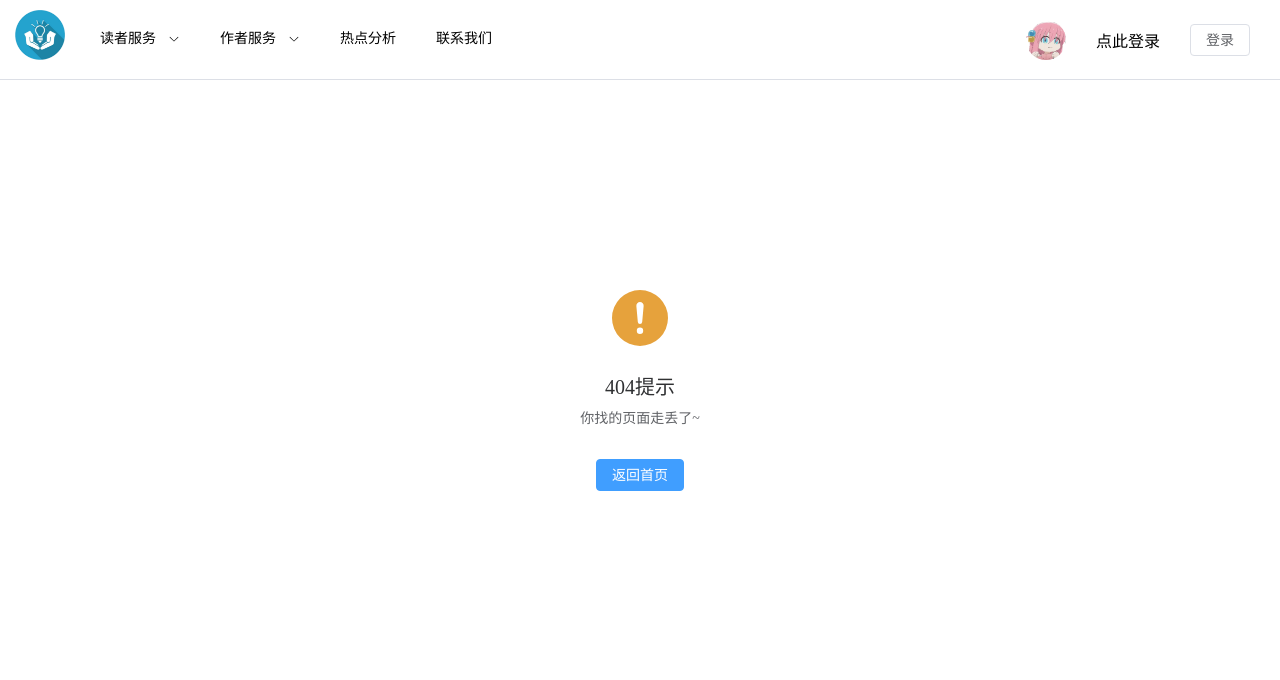
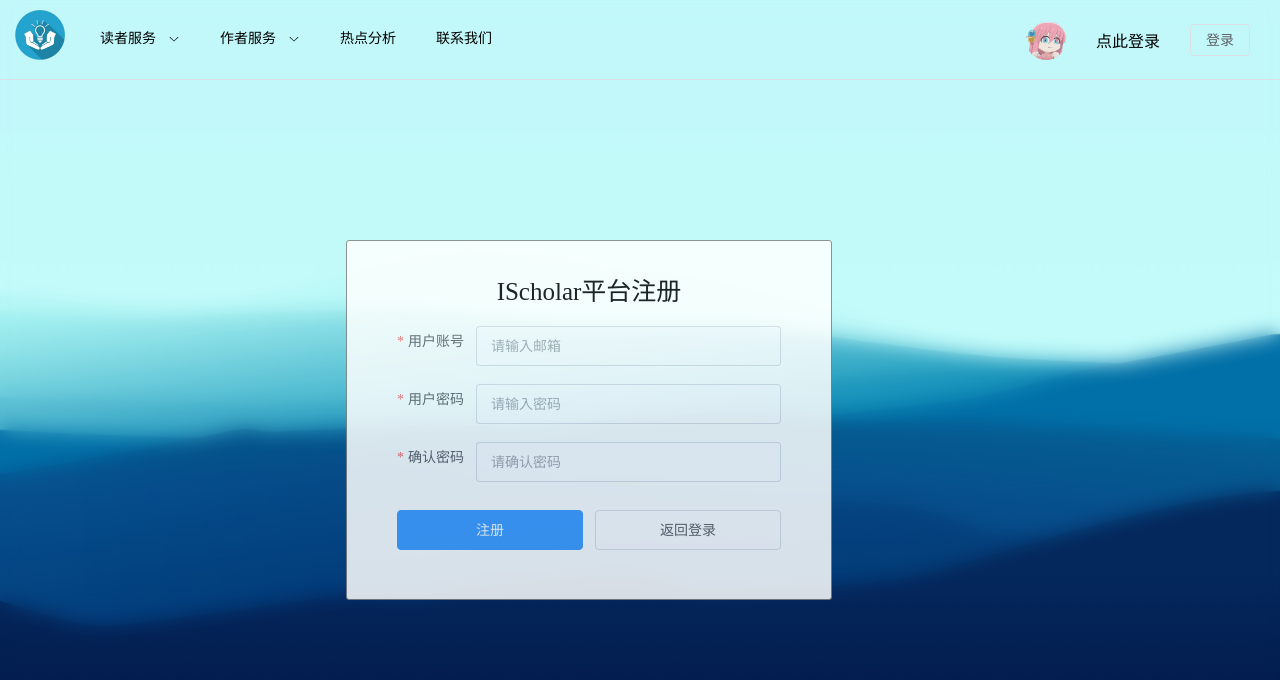
Before and after one commit to Sixiang-Wang/AllPaperEngine-WebApplication, a Vue app: page /register in a window 1280 px wide. Shown: the top 680 px of the page. Built offline with nearby package versions, Linux system fonts and the light colour scheme.

Commit message:
注册界面
增加注册界面

```diff
--- a/src/App.vue
+++ b/src/App.vue
@@ -7,16 +7,20 @@ const route = useRoute();
 
 const isSpecificRoute = computed(() => {
   // 根据需要替换成你的特定路由
-  return route.path === '/main'||route.path === '/login';
+  return route.path === '/main'||route.path === '/login'||route.path === '/register';
 });
 const isLogin = computed(()=> {
   return route.path === '/login';
+})
+const isRegister = computed(()=> {
+  return route.path === '/register';
 })
 </script>
 
 <template>
   <div :class="['common-layout', { background: isSpecificRoute}]" style="margin:0;padding: 0;">
     <div v-if="isLogin" class="backgroundBlur"></div>
+    <div v-if="isRegister" class="backgroundBlur"></div>
     <el-container style="margin:0;padding: 0;z-index: 1">
       <el-header height="80px" style="margin:0;padding: 0;">
         <Header/>
--- a/src/css/basic.css
+++ b/src/css/basic.css
@@ -42,3 +42,17 @@
     z-index: 0; /* 确保模糊背景位于内容后面，但在容器之下 */
     opacity: 0.89;
 }
+.registerBackgroundBlur {
+    position: absolute;
+    top: 0;
+    left: 0;
+    right: 0;
+    bottom: 0;
+    background-image: url("@/assets/image/background.jpg");
+    background-size: cover;
+    background-repeat: no-repeat;
+    background-position: center;
+    filter: blur(10px); /* 模糊背景 */
+    z-index: 0; /* 确保模糊背景位于内容后面，但在容器之下 */
+    opacity: 0.89;
+}
--- /dev/null
+++ b/src/css/register.css
@@ -0,0 +1,19 @@
+.register-div {
+    position: absolute;
+    top: 30%;
+    right: 35%; /* 从右侧开始，距离视口右侧 10% 的位置 */
+    width: 30%; /* 宽度可以根据需要调整 */
+    background-color: rgb(254, 255, 254);
+    border: 1px solid gray;
+    border-radius: 3px;
+    padding: 30px 50px;
+    opacity: 0.85;
+    z-index: 1; /* 确保 div 在背景图片之上 */
+    display: flex;
+    flex-direction: column;
+}
+
+.register-title {
+    font-size: 25px;
+    font-weight: 450;
+}
--- a/src/router/index.js
+++ b/src/router/index.js
@@ -45,9 +45,14 @@ const router = createRouter({
             component: () => import('@/views/SearchResult.vue')
         },
         {
-          path: '/login',
-          name: 'login',
-          component: ()=> import('@/views/Login.vue')
+            path: '/login',
+            name: 'login',
+            component: ()=> import('@/views/Login.vue')
+        },
+        {
+            path: '/register',
+            name: 'register',
+            component: ()=> import('@/views/Register.vue')
         },
         {
             path: '/test',
--- a/src/views/Login.vue
+++ b/src/views/Login.vue
@@ -54,6 +54,10 @@ const checkCaptcha = () => {
   console.log("验证码正确");
   return true;
 };
+
+const goToRegister = () => {
+  router.push('/register');
+}
 
 onMounted(() => {
   identifyCode.value = '';
--- /dev/null
+++ b/src/views/Register.vue
@@ -0,0 +1,94 @@
+<script setup>
+import { ref, onMounted } from 'vue'
+import { ElMessage } from "element-plus"
+import router from "@/router/index.js"
+import http from "@/api/http.js"
+
+const registerForm = ref({
+  mail: '',
+  password: '',
+  confirmPassword: ''
+})
+
+const registerFormRef = ref(null)
+const registerRule = ref({
+  mail: [
+    { required: true, message: '请输入有效邮箱', trigger: 'blur' },
+    { type: 'email', message: '请输入有效的邮箱地址', trigger: ['blur', 'change'] }
+  ],
+  password: [
+    { required: true, message: '请输入密码', trigger: 'blur' },
+    { min: 6, message: '密码长度至少为6位', trigger: 'blur' }
+  ],
+  confirmPassword: [
+    { required: true, message: '请确认密码', trigger: 'blur' },
+    { validator: (rule, value, callback) => {
+        if (value !== registerForm.value.password) {
+          callback(new Error('两次输入的密码不一致'))
+        } else {
+          callback()
+        }
+      }, trigger: 'blur' }
+  ]
+})
+
+const register = async () => {
+  try {
+    const res = await http.post('/user/register', {
+      account: registerForm.value.mail,
+      password: registerForm.value.password
+    })
+    if (res.data.msg === "register success") {
+      ElMessage.success("注册成功！");
+      await router.push('/login');
+    }
+    console.log(res.data);
+  } catch (e) {
+    console.error(e);
+    ElMessage.error("注册失败，请重试");
+  }
+}
+</script>
+
+<template>
+  <div class="register-div component">
+    <div class="component" style="display: flex; justify-content: center;">
+      <span class="register-title">IScholar平台注册</span>
+    </div>
+    <el-form :label-position="right"
+             :model="registerForm"
+             :rules="registerRule"
+             ref="registerFormRef"
+    >
+      <el-form-item label="用户账号" prop="mail">
+        <el-input v-model="registerForm.mail"
+                  placeholder="请输入邮箱"
+                  size="large"
+                  clearable></el-input>
+      </el-form-item>
+      <el-form-item label="用户密码" prop="password">
+        <el-input v-model="registerForm.password"
+                  placeholder="请输入密码"
+                  size="large"
+                  show-password
+                  clearable></el-input>
+      </el-form-item>
+      <el-form-item label="确认密码" prop="confirmPassword">
+        <el-input v-model="registerForm.confirmPassword"
+                  placeholder="请确认密码"
+                  size="large"
+                  show-password
+                  clearable></el-input>
+      </el-form-item>
+    </el-form>
+    <div class="component" style="display: flex; justify-content: center; margin-top: 10px;">
+      <el-button @click="register" type="primary" style="width: 100%; height:40px;">注册</el-button>
+      <el-button @click="$router.push('/login')" style="width: 100%; height:40px;">返回登录</el-button>
+    </div>
+  </div>
+</template>
+
+<style scoped>
+@import "@/css/basic.css";
+@import "@/css/register.css";
+</style>
```
